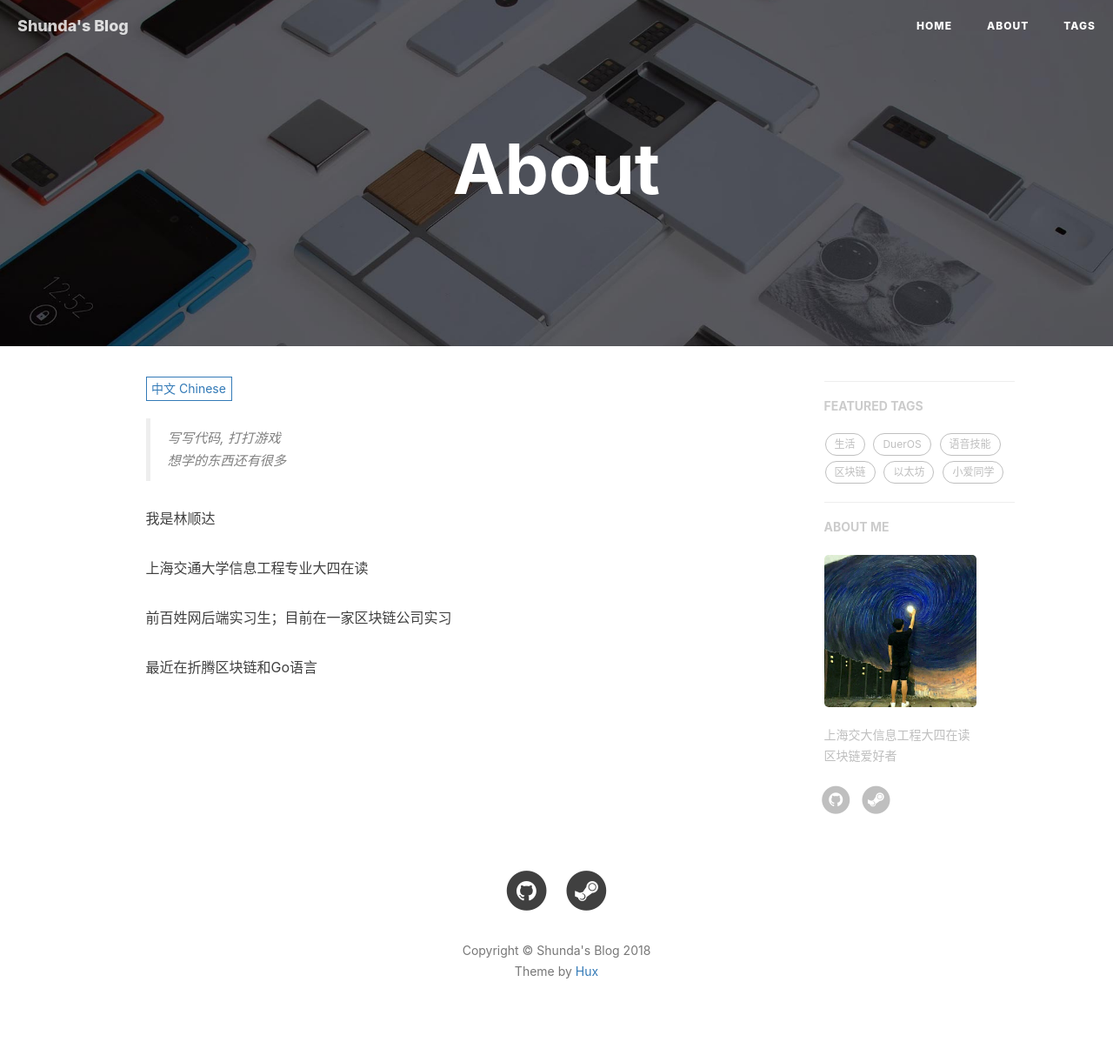
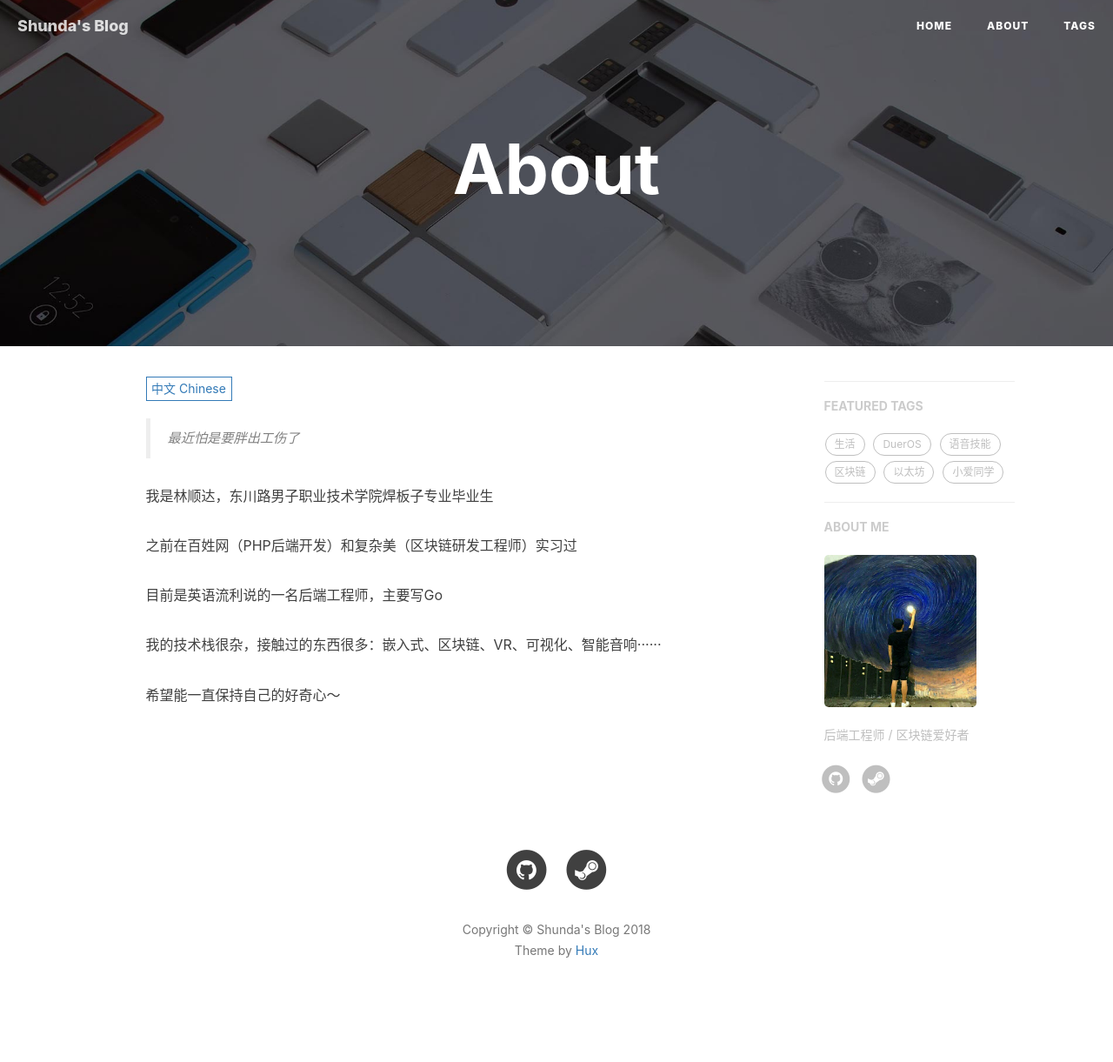
Before and after one commit to lsdlinshunda/lsdlinshunda.github.io, a Jekyll site: the page built from about.html, in a window 1280 px wide. Shown: the whole page at 87% size. Built offline with Jekyll 4.4.1, drawn with Linux system fonts in a browser that asks for light colours; nearby versions of some CDN libraries; comment, search, counter and statistics services are not loaded; after the commit the page ends 1197 px from its top, so only the background shows below that.

Commit message:
更新个人信息

```diff
--- a/_config.yml
+++ b/_config.yml
@@ -67,7 +67,7 @@ ba_track_id: 8d6652965ea37e5b6d670c8a43a6bc5f
 
 # Sidebar settings
 sidebar: true                           # whether or not using Sidebar.
-sidebar-about-description: "上海交大信息工程大四在读<br>区块链爱好者"
+sidebar-about-description: "后端工程师 / 区块链爱好者"
 sidebar-avatar: /img/avatar-shunda.jpg    # use absolute URL, seeing it's used in both `/` and `/about/`
 
 
--- a/_includes/about/zh.md
+++ b/_includes/about/zh.md
@@ -1,10 +1,11 @@
-> 写写代码, 打打游戏
-> 想学的东西还有很多
+> 最近怕是要胖出工伤了
 
-我是林顺达
+我是林顺达，东川路男子职业技术学院焊板子专业毕业生
 
-上海交通大学信息工程专业大四在读
+之前在百姓网（PHP后端开发）和复杂美（区块链研发工程师）实习过
 
-前百姓网后端实习生；目前在一家区块链公司实习
+目前是英语流利说的一名后端工程师，主要写Go
 
-最近在折腾区块链和Go语言
+我的技术栈很杂，接触过的东西很多：嵌入式、区块链、VR、可视化、智能音响······
+
+希望能一直保持自己的好奇心～
```
Also changed, not shown: _includes/about/en.md (+1 -3 lines).
